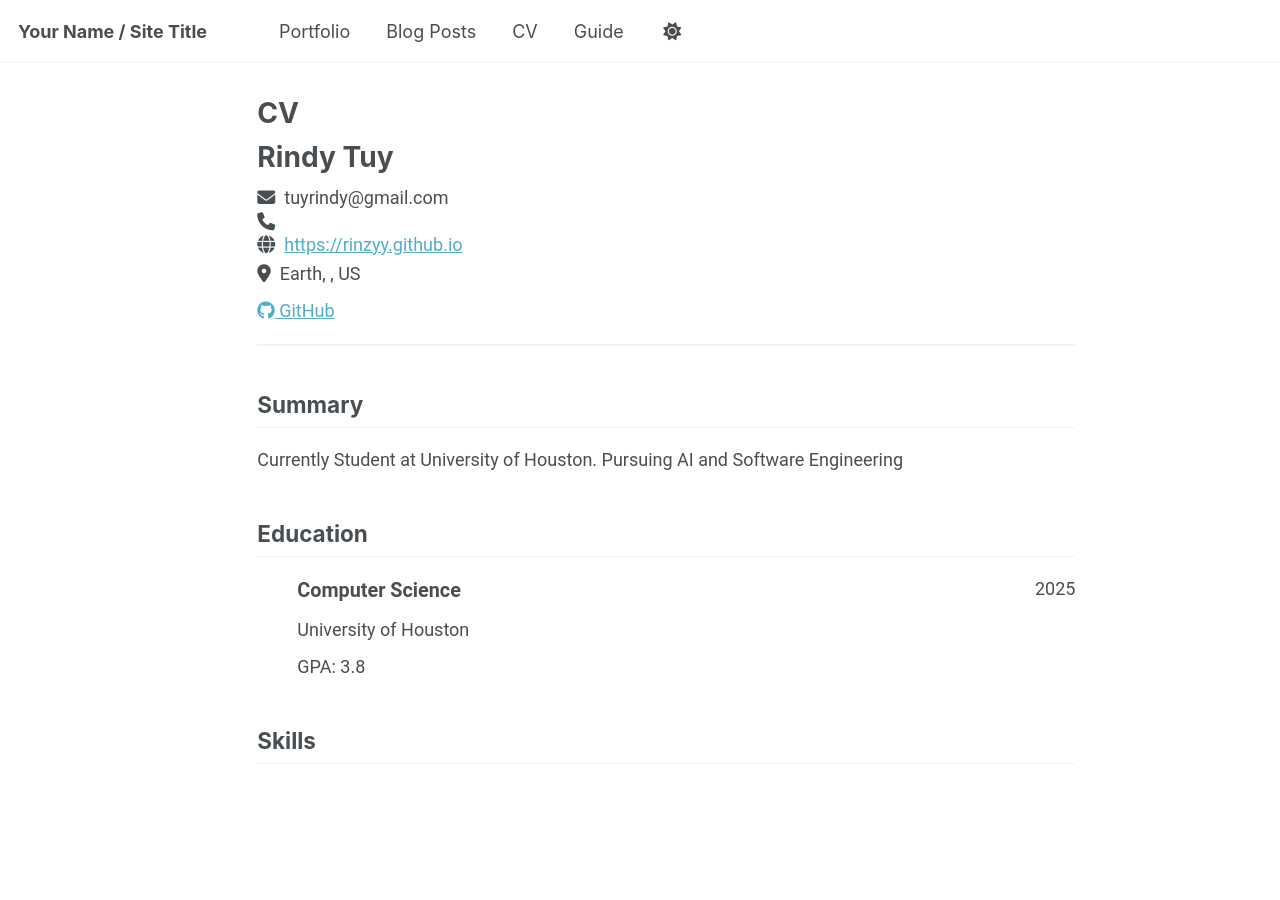
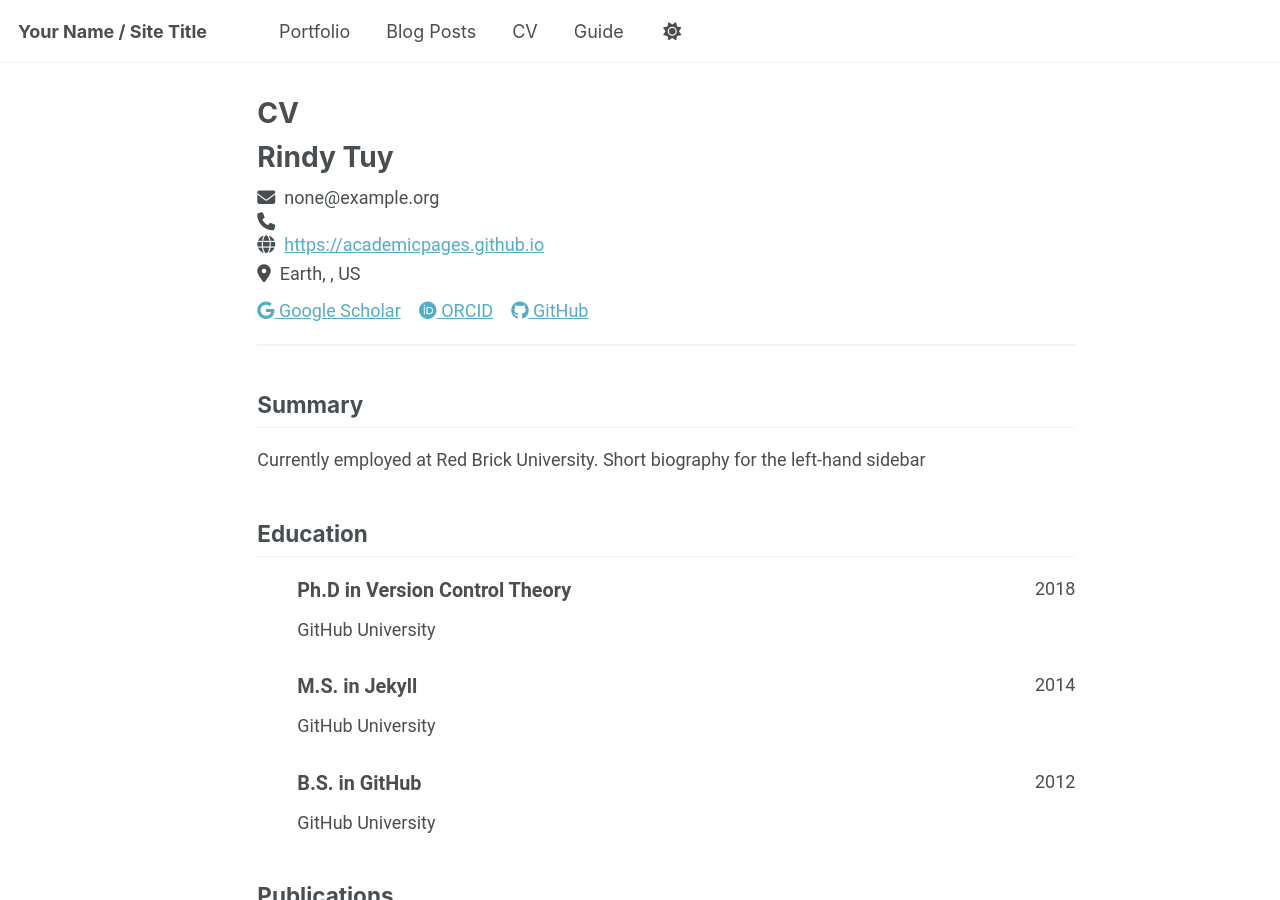
Before and after one commit to Rinzyy/rinzyy.github.io, a Jekyll site: the page built from _pages/cv-json.md, in a window 1280 px wide and 900 px high. Built offline with Jekyll 4.4.1, drawn with Linux system fonts in a browser that asks for light colours; a script that is not in the unit is left out.

Commit message:
Revise CV with new contact and education info

```diff
--- a/_data/cv.json
+++ b/_data/cv.json
@@ -1,10 +1,10 @@
 {
   "basics": {
     "name": "Rindy Tuy",
-    "email": "tuyrindy@gmail.com",
+    "email": "none@example.org",
     "phone": "",
-    "website": "https://rinzyy.github.io",
-    "summary": "Currently Student at University of Houston. Pursuing AI and Software Engineering",
+    "website": "https://academicpages.github.io",
+    "summary": "Currently employed at Red Brick University. Short biography for the left-hand sidebar",
     "location": {
       "address": "",
       "postalCode": "",
@@ -14,27 +14,55 @@
     },
     "profiles": [
       {
+        "network": "Google Scholar",
+        "username": "",
+        "url": "https://scholar.google.com/citations?user=PS_CX0AAAAAJ"
+      },
+      {
+        "network": "ORCID",
+        "username": "",
+        "url": "http://orcid.org/yourorcidurl"
+      },
+      {
         "network": "GitHub",
-        "username": "rinzyy",
-        "url": "https://github.com/rinzyy"
+        "username": "academicpages",
+        "url": "https://github.com/academicpages"
       }
     ]
   },
   "work": [],
   "education": [
     {
-      "institution": "University of Houston",
-      "area": "Computer Science",
-      "studyType": "Undergrad",
-      "startDate": "2021",
-      "endDate": "2025",
-      "gpa": 3.8,
+      "institution": "GitHub University",
+      "area": "Ph.D in Version Control Theory",
+      "studyType": "",
+      "startDate": "",
+      "endDate": "2018",
+      "gpa": null,
+      "courses": []
+    },
+    {
+      "institution": "GitHub University",
+      "area": "M.S. in Jekyll",
+      "studyType": "",
+      "startDate": "",
+      "endDate": "2014",
+      "gpa": null,
+      "courses": []
+    },
+    {
+      "institution": "GitHub University",
+      "area": "B.S. in GitHub",
+      "studyType": "",
+      "startDate": "",
+      "endDate": "2012",
+      "gpa": null,
       "courses": []
     }
   ],
-  "skills": ["AI","Git","NextJS"],
-  "languages": ["English"],
-  "interests": ["AGI","Dune"],
+  "skills": [],
+  "languages": [],
+  "interests": [],
   "references": [],
   "publications": [
     {
```
